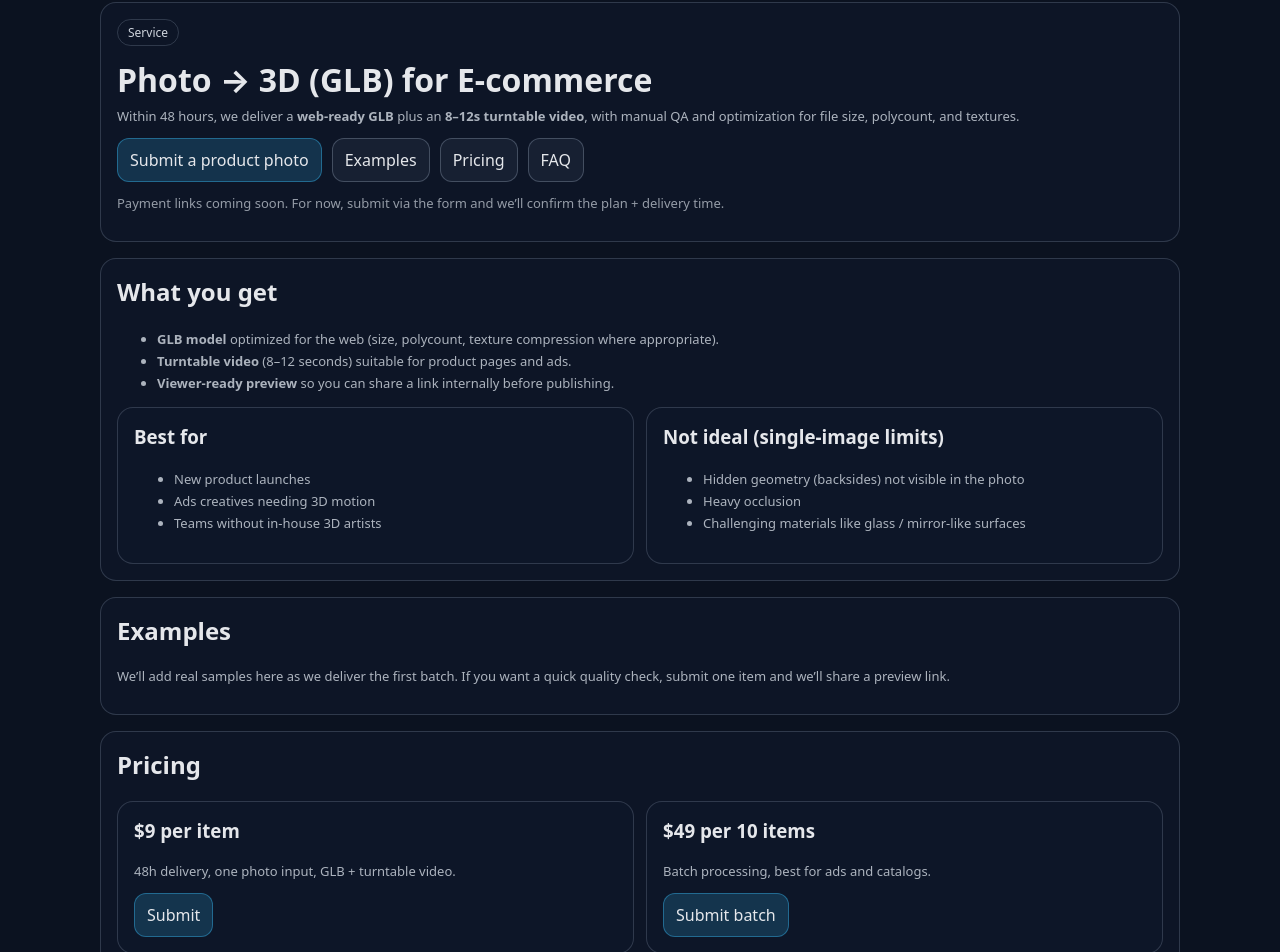
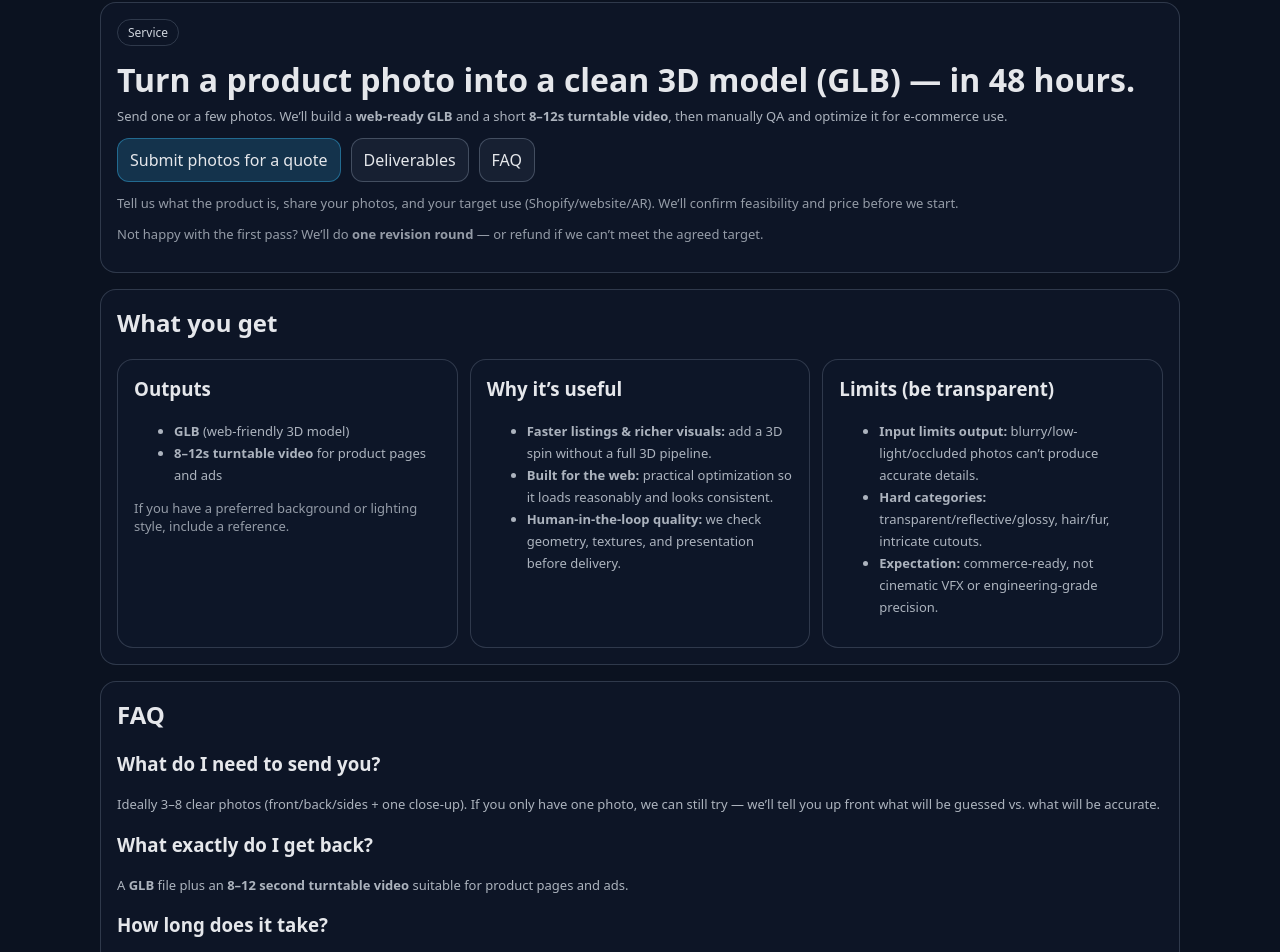
Before and after one commit to yuzhoudabaozhayujiamigou-cloud/agent-automation-directory, a Next.js app: page /photo-to-3d in a window 1280 px wide. Shown: the part 22-974 px from the top of the page. Built offline with nearby package versions, Linux system fonts and the light colour scheme.

Commit message:
feat: improve photo-to-3d landing copy (v2)

```diff
--- a/app/photo-to-3d/page.tsx
+++ b/app/photo-to-3d/page.tsx
@@ -3,7 +3,7 @@ import Link from "next/link";
 export const metadata = {
   title: "Photo to 3D (GLB) for E-commerce | 48h delivery",
   description:
-    "Turn a single product photo into a web-ready 3D model (GLB) + turntable video. Manual QA and optimization. Rework or refund if it doesn't meet acceptance criteria.",
+    "Turn one (or a few) product photos into a web-ready 3D model (GLB) plus an 8–12s turntable video. Human-in-the-loop QA and optimization. Clear rework/refund policy.",
 };
 
 function Badge({ children }: { children: React.ReactNode }) {
@@ -15,21 +15,18 @@ export default function PhotoTo3DPage() {
     <main className="container">
       <header className="card" style={{ marginBottom: 16 }}>
         <Badge>Service</Badge>
-        <h1 style={{ margin: "12px 0 6px" }}>Photo → 3D (GLB) for E-commerce</h1>
+        <h1 style={{ margin: "12px 0 6px" }}>Turn a product photo into a clean 3D model (GLB) — in 48 hours.</h1>
         <p className="small" style={{ marginTop: 0 }}>
-          Within 48 hours, we deliver a <strong>web-ready GLB</strong> plus an <strong>8–12s turntable video</strong>, with manual QA and
-          optimization for file size, polycount, and textures.
+          Send one or a few photos. We’ll build a <strong>web-ready GLB</strong> and a short <strong>8–12s turntable video</strong>, then
+          manually QA and optimize it for e-commerce use.
         </p>
 
         <div style={{ display: "flex", gap: 10, flexWrap: "wrap", marginTop: 12 }}>
           <Link className="btn primary" href="/submit">
-            Submit a product photo
+            Submit photos for a quote
           </Link>
-          <a className="btn" href="#examples">
-            Examples
-          </a>
-          <a className="btn" href="#pricing">
-            Pricing
+          <a className="btn" href="#deliverables">
+            Deliverables
           </a>
           <a className="btn" href="#faq">
             FAQ
@@ -37,67 +34,62 @@ export default function PhotoTo3DPage() {
         </div>
 
         <p className="small" style={{ marginTop: 12, opacity: 0.85 }}>
-          Payment links coming soon. For now, submit via the form and we’ll confirm the plan + delivery time.
+          Tell us what the product is, share your photos, and your target use (Shopify/website/AR). We’ll confirm feasibility and
+          price before we start.
+        </p>
+
+        <p className="small" style={{ marginTop: 10, opacity: 0.85 }}>
+          Not happy with the first pass? We’ll do <strong>one revision round</strong> — or refund if we can’t meet the agreed target.
         </p>
       </header>
 
-      <section className="card" style={{ marginBottom: 16 }}>
+      <section id="deliverables" className="card" style={{ marginBottom: 16 }}>
         <h2 style={{ marginTop: 0 }}>What you get</h2>
-        <ul className="small" style={{ lineHeight: 1.7 }}>
-          <li>
-            <strong>GLB model</strong> optimized for the web (size, polycount, texture compression where appropriate).
-          </li>
-          <li>
-            <strong>Turntable video</strong> (8–12 seconds) suitable for product pages and ads.
-          </li>
-          <li>
-            <strong>Viewer-ready preview</strong> so you can share a link internally before publishing.
-          </li>
-        </ul>
 
-        <div className="grid" style={{ gridTemplateColumns: "repeat(auto-fit, minmax(220px, 1fr))" }}>
+        <div className="grid" style={{ gridTemplateColumns: "repeat(auto-fit, minmax(240px, 1fr))" }}>
           <div className="card">
-            <h3 style={{ marginTop: 0 }}>Best for</h3>
+            <h3 style={{ marginTop: 0 }}>Outputs</h3>
             <ul className="small" style={{ lineHeight: 1.7 }}>
-              <li>New product launches</li>
-              <li>Ads creatives needing 3D motion</li>
-              <li>Teams without in-house 3D artists</li>
+              <li>
+                <strong>GLB</strong> (web-friendly 3D model)
+              </li>
+              <li>
+                <strong>8–12s turntable video</strong> for product pages and ads
+              </li>
+            </ul>
+            <p className="small" style={{ opacity: 0.85 }}>
+              If you have a preferred background or lighting style, include a reference.
+            </p>
+          </div>
+
+          <div className="card">
+            <h3 style={{ marginTop: 0 }}>Why it’s useful</h3>
+            <ul className="small" style={{ lineHeight: 1.7 }}>
+              <li>
+                <strong>Faster listings & richer visuals:</strong> add a 3D spin without a full 3D pipeline.
+              </li>
+              <li>
+                <strong>Built for the web:</strong> practical optimization so it loads reasonably and looks consistent.
+              </li>
+              <li>
+                <strong>Human-in-the-loop quality:</strong> we check geometry, textures, and presentation before delivery.
+              </li>
             </ul>
           </div>
+
           <div className="card">
-            <h3 style={{ marginTop: 0 }}>Not ideal (single-image limits)</h3>
+            <h3 style={{ marginTop: 0 }}>Limits (be transparent)</h3>
             <ul className="small" style={{ lineHeight: 1.7 }}>
-              <li>Hidden geometry (backsides) not visible in the photo</li>
-              <li>Heavy occlusion</li>
-              <li>Challenging materials like glass / mirror-like surfaces</li>
+              <li>
+                <strong>Input limits output:</strong> blurry/low-light/occluded photos can’t produce accurate details.
+              </li>
+              <li>
+                <strong>Hard categories:</strong> transparent/reflective/glossy, hair/fur, intricate cutouts.
+              </li>
+              <li>
+                <strong>Expectation:</strong> commerce-ready, not cinematic VFX or engineering-grade precision.
+              </li>
             </ul>
-          </div>
-        </div>
-      </section>
-
-      <section id="examples" className="card" style={{ marginBottom: 16 }}>
-        <h2 style={{ marginTop: 0 }}>Examples</h2>
-        <p className="small">
-          We’ll add real samples here as we deliver the first batch. If you want a quick quality check, submit one item and we’ll share a preview link.
-        </p>
-      </section>
-
-      <section id="pricing" className="card" style={{ marginBottom: 16 }}>
-        <h2 style={{ marginTop: 0 }}>Pricing</h2>
-        <div className="grid" style={{ gridTemplateColumns: "repeat(auto-fit, minmax(260px, 1fr))" }}>
-          <div className="card">
-            <h3 style={{ marginTop: 0 }}>$9 per item</h3>
-            <p className="small">48h delivery, one photo input, GLB + turntable video.</p>
-            <Link className="btn primary" href="/submit">
-              Submit
-            </Link>
-          </div>
-          <div className="card">
-            <h3 style={{ marginTop: 0 }}>$49 per 10 items</h3>
-            <p className="small">Batch processing, best for ads and catalogs.</p>
-            <Link className="btn primary" href="/submit">
-              Submit batch
-            </Link>
           </div>
         </div>
       </section>
@@ -105,29 +97,40 @@ export default function PhotoTo3DPage() {
       <section id="faq" className="card">
         <h2 style={{ marginTop: 0 }}>FAQ</h2>
 
-        <h3>Is this “research-grade” or production-ready?</h3>
+        <h3>What do I need to send you?</h3>
         <p className="small">
-          We track research trends (e.g., Apple LiTo: better view-dependent highlights/reflections), but our delivery is workflow-first: we optimize assets so they
-          can actually ship.
+          Ideally 3–8 clear photos (front/back/sides + one close-up). If you only have one photo, we can still try — we’ll tell you up front what will be guessed vs. what
+          will be accurate.
         </p>
 
-        <h3>Refund / rework policy?</h3>
+        <h3>What exactly do I get back?</h3>
         <p className="small">
-          If the output doesn’t meet the agreed acceptance criteria, we offer rework or a refund. Single-image limits apply (backsides/occlusion/materials).
+          A <strong>GLB</strong> file plus an <strong>8–12 second turntable video</strong> suitable for product pages and ads.
         </p>
 
-        <h3>What makes a good input photo?</h3>
-        <p className="small">Front/hero shot, clean background, minimal occlusion, good lighting. The clearer the shape, the better the 3D.</p>
+        <h3>How long does it take?</h3>
+        <p className="small">
+          Typical delivery is <strong>within 48 hours</strong> after we confirm feasibility and you approve the quote. If the product is unusually complex, we’ll give a realistic ETA before starting.
+        </p>
+
+        <h3>What’s your rework / refund policy?</h3>
+        <p className="small">
+          You get <strong>one revision round</strong> (reasonable tweaks to shape/texture/presentation). If we can’t reach the agreed “commerce-ready” target after that, we’ll <strong>refund</strong>.
+        </p>
 
         <div style={{ marginTop: 14 }}>
-          <Link className="btn" href="/">
-            Back to directory
+          <Link className="btn" href="/submit">
+            Submit photos
           </Link>
+          <span style={{ marginLeft: 10, opacity: 0.8 }} className="small">
+            Or go back to the <Link href="/">directory</Link>.
+          </span>
         </div>
       </section>
 
       <footer className="small" style={{ marginTop: 16, opacity: 0.8 }}>
-        Disclaimer: Single-image 3D has inherent uncertainty. We’ll be explicit about limitations, and we won’t overpromise.
+        Disclaimer: Best-effort conversion from photos. Some products may require simplification or artistic interpretation.
+        We’ll flag risks before starting and won’t overpromise accuracy we can’t verify from your inputs.
       </footer>
     </main>
   );
```
